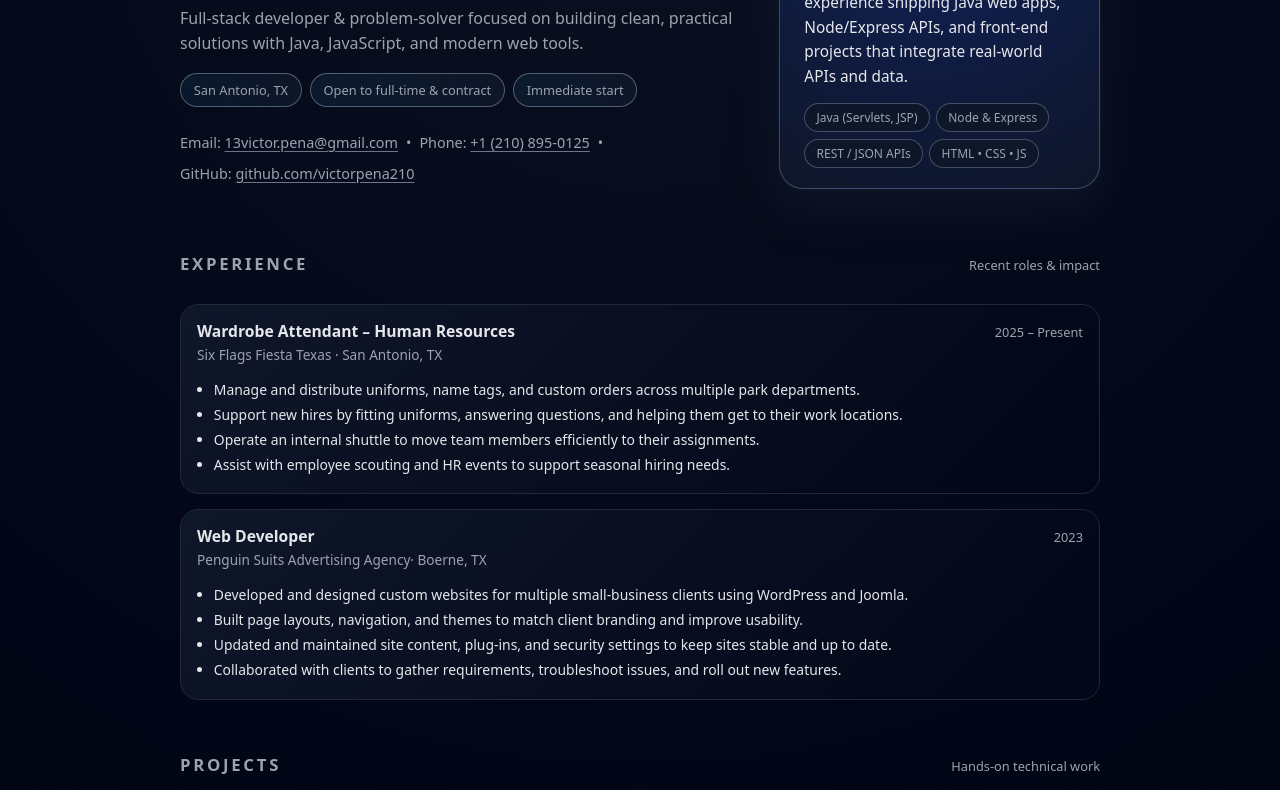
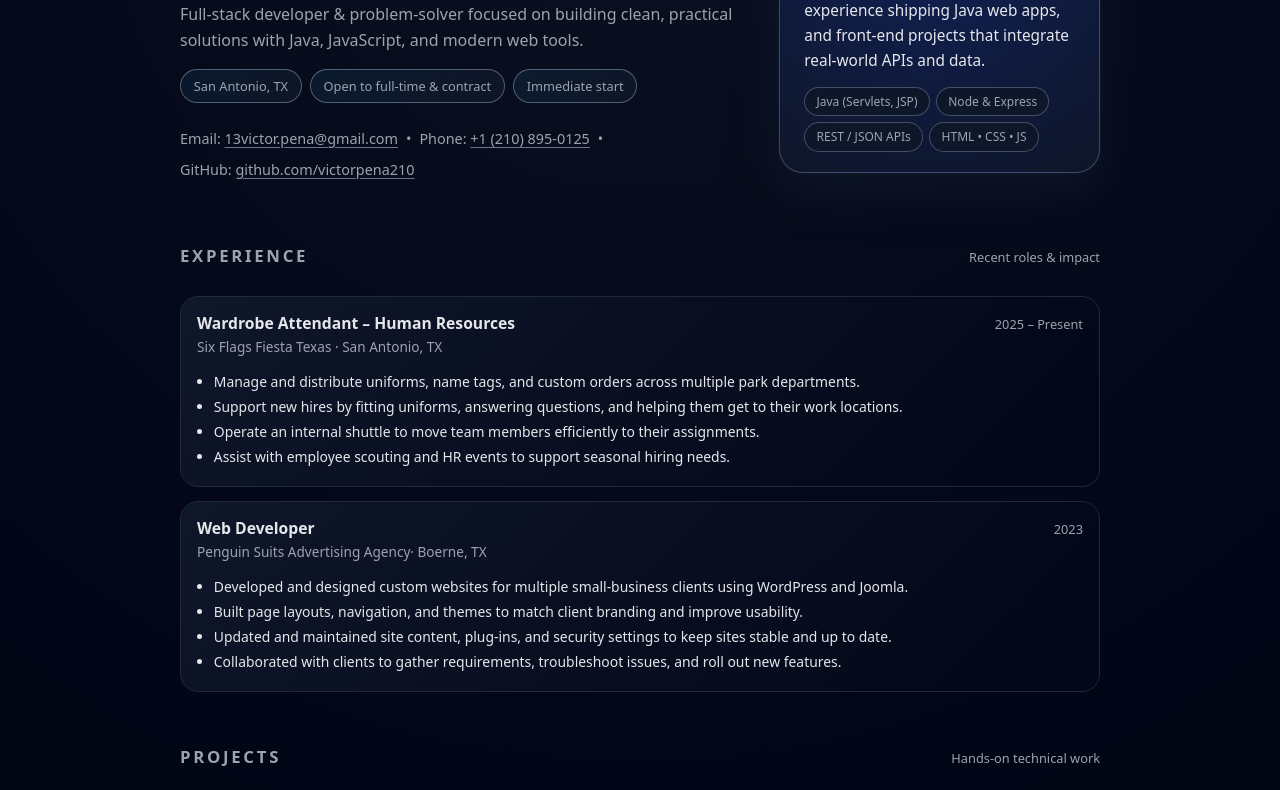
Before and after one commit to victorpena210/victorpena210.github.io, a website: page index.html in a window 1280 px wide. Shown: the part 187-977 px from the top of the page. Drawn offline with Linux system fonts and the light colour scheme.

Commit message:
updated profile

```diff
--- a/index.html
+++ b/index.html
@@ -439,7 +439,7 @@
           <aside class="hero-card">
             <div class="hero-card-title">Profile</div>
             <div class="hero-card-main">
-              Curious, hands-on developer with experience shipping Java web apps, Node/Express APIs, and
+              Curious, hands-on developer with experience shipping Java web apps, and
               front-end projects that integrate real-world APIs and data.
             </div>
             <div class="hero-card-tags">
```
